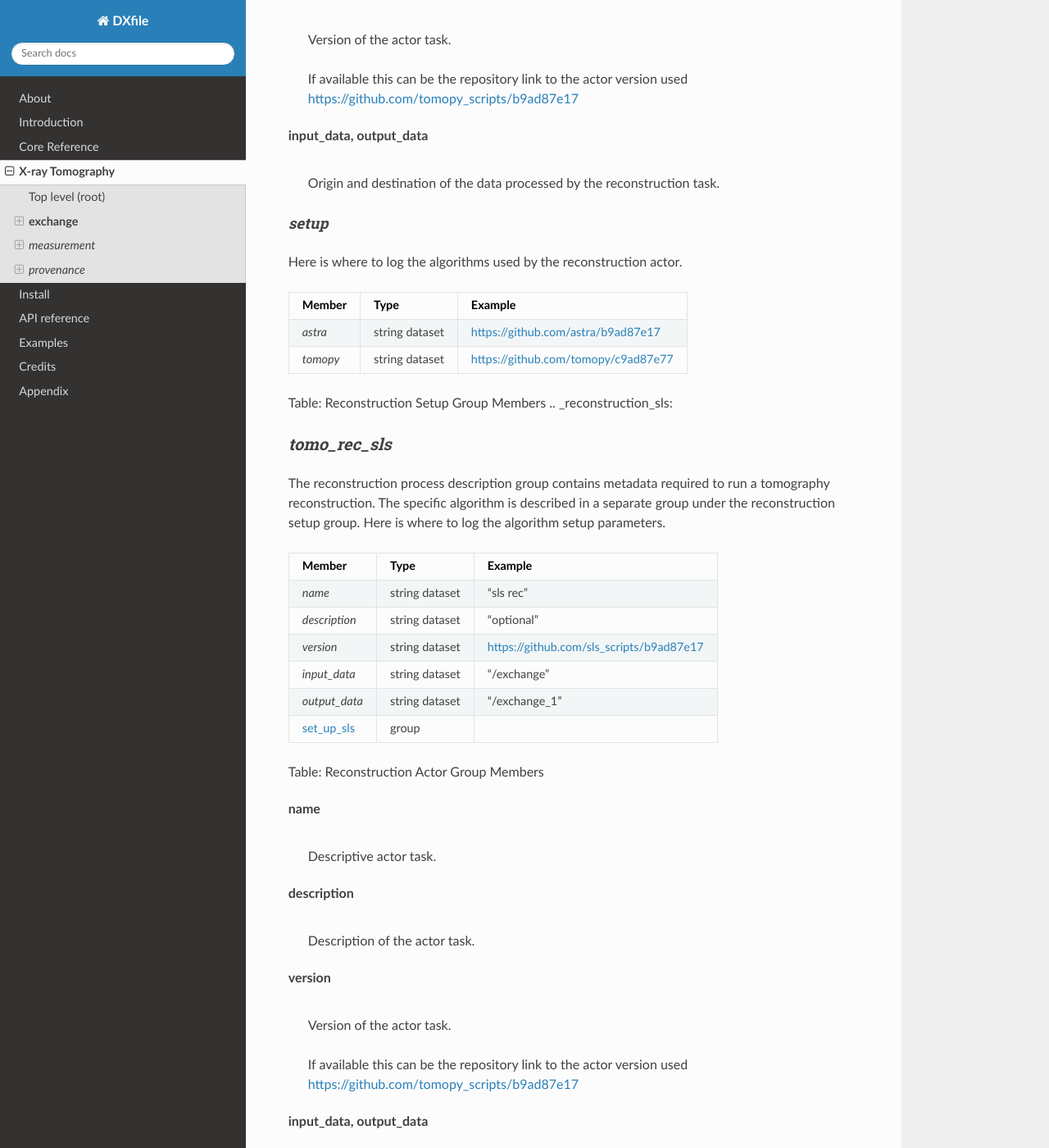
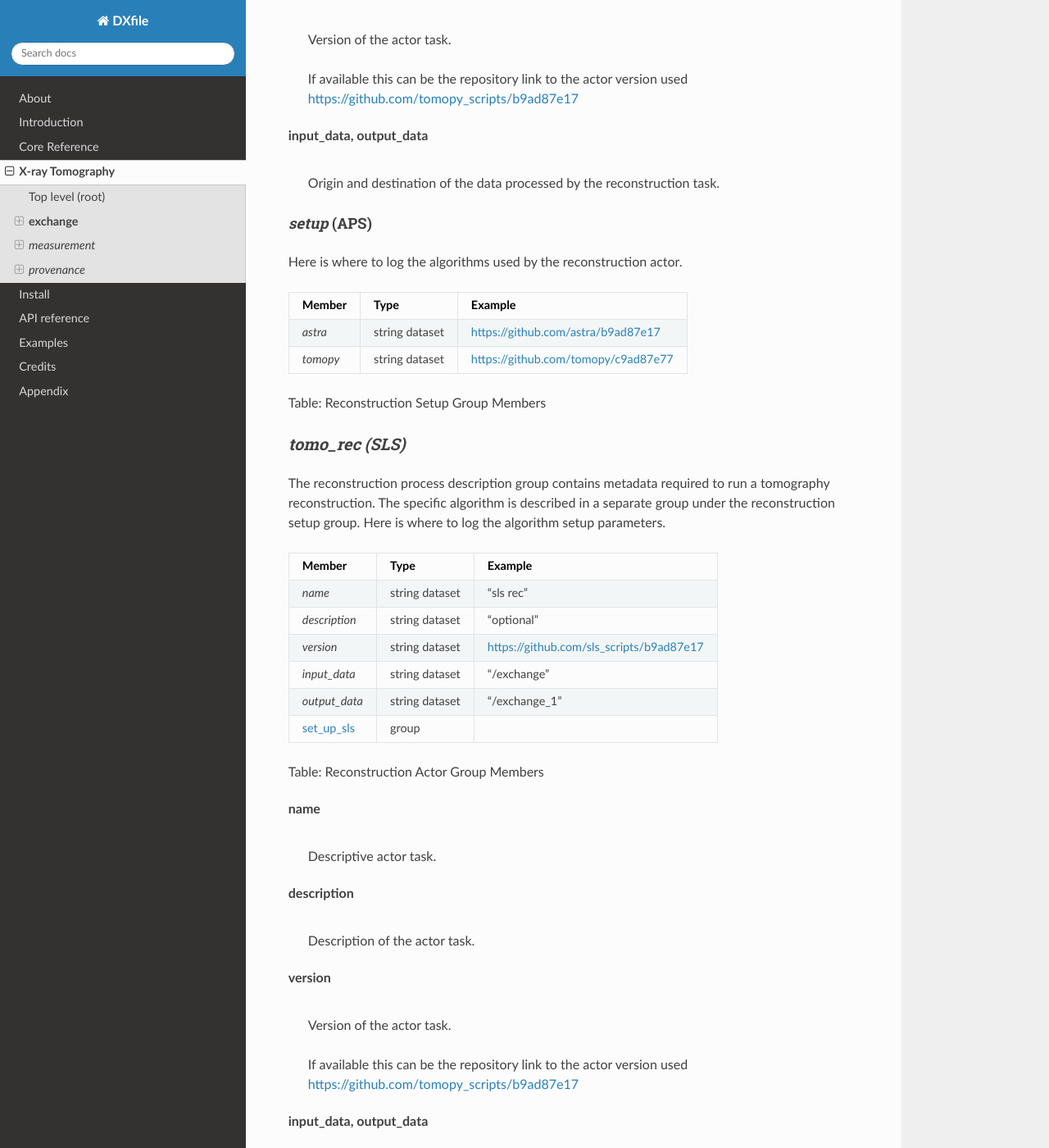
Before and after one commit to data-exchange/dxfile, a Sphinx documentation site: the page built from doc/source/xraytomo.rst, in a window 1280 px wide and 1400 px high, scrolled down 29196 px. Shown: the whole window at 82% size. Built offline with Sphinx 7.4.7 and the Read the Docs theme 2.0.0, drawn with Linux system fonts in a browser that asks for light colours; some of the changed text lies outside the part shown.

Commit message:
fix tomo_rec links

```diff
--- a/doc/source/xraytomo.rst
+++ b/doc/source/xraytomo.rst
@@ -1509,10 +1509,10 @@
 
 Table: Setup Acquisition Group for Tomography
 
-.. _reconstruction:
-
-*tomo_rec*
-----------
+.. _tomo_rec:
+
+*tomo_rec* (APS)
+----------------
 
 The Reconstruction process description group contains metadata required
 to run a tomography reconstruction. The specific algorithm is described
@@ -1559,8 +1559,8 @@
 
 .. _set_up:
 
-*setup*
-~~~~~~~
+*setup* (APS)
+~~~~~~~~~~~~~
 
 Here is where to log the algorithms used by the reconstruction actor.
 
@@ -1574,10 +1574,11 @@
 +-------------------------------------+------------------------------------+-----------------------------------------------+
 
 Table: Reconstruction Setup Group Members
+
 .. _reconstruction_sls:
 
-*tomo_rec_sls*
---------------
+*tomo_rec (SLS)*
+----------------
 
 The reconstruction process description group contains metadata required
 to run a tomography reconstruction. The specific algorithm is described
@@ -1623,8 +1624,8 @@
 
 .. _set_up_sls:
 
-*setup_sls*
-~~~~~~~~~~~
+*setup* (SLS)
+~~~~~~~~~~~~~
 
 Here is where to log the algorithms used by the reconstruction actor.
 
@@ -1662,8 +1663,8 @@
 
 .. _algorithm-sls:
 
-algorithm sls (iterative)
-^^^^^^^^^^^^^^^^^^^^^^^^^
+*algorithm* (SLS iterative)
+^^^^^^^^^^^^^^^^^^^^^^^^^^^
 
 The Algorithm group contains information required to run a tomography
 reconstruction algorithm.
@@ -1765,8 +1766,8 @@
     | Step size used for forward projection calculation in iterative methods.
 
 
-algorithm sls (analytic)
-^^^^^^^^^^^^^^^^^^^^^^^^
+*algorithm* (SLS analytic)
+^^^^^^^^^^^^^^^^^^^^^^^^^^
 
 The Algorithm group contains information required to run a tomography
 reconstruction algorithm.
```
